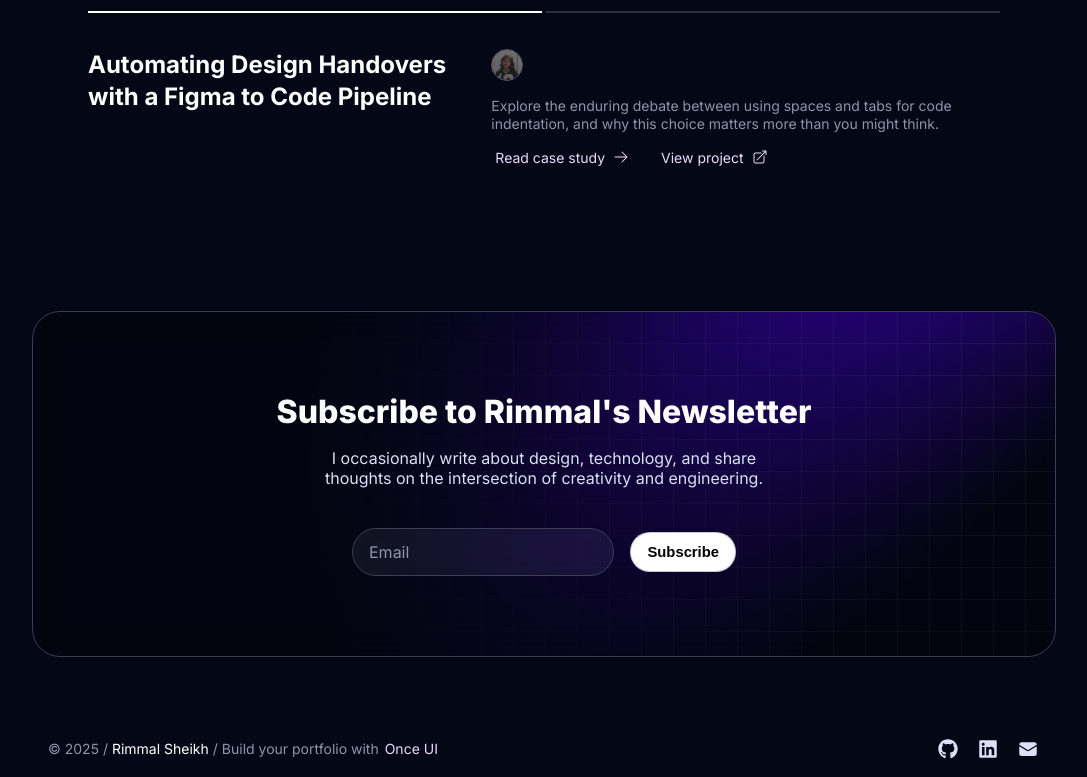
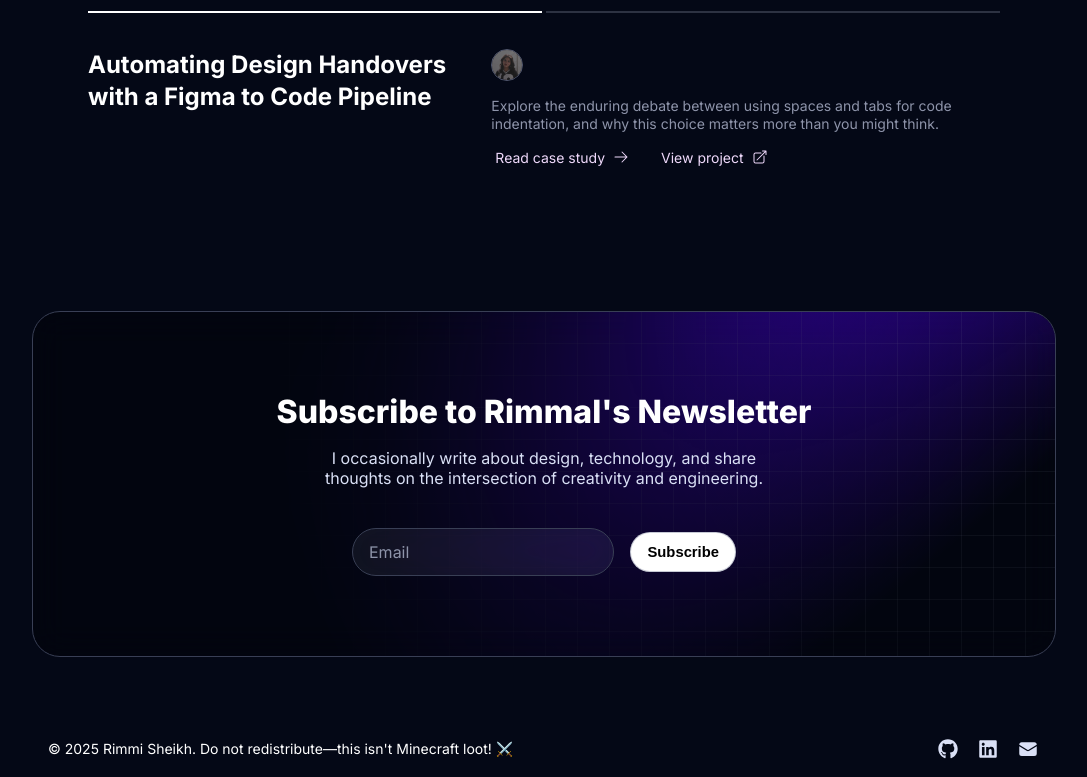
Before and after one commit to rimmi-sheikh/rimmisportfolio, a Next.js app: page / in a window 1280 px wide. Shown: the part 2990-3767 px from the top of the page, without its empty margins (96-1183 px from the left). Built offline with nearby package versions, Linux system fonts and the light colour scheme.

Commit message:
updated footer

```diff
--- a/src/components/Footer.tsx
+++ b/src/components/Footer.tsx
@@ -24,18 +24,7 @@ export const Footer = () => {
         vertical="center"
       >
         <Text variant="body-default-s" onBackground="neutral-strong">
-          <Text onBackground="neutral-weak">© {currentYear} /</Text>
-          <Text paddingX="4">{person.name}</Text>
-          <Text onBackground="neutral-weak">
-            {/* Usage of this template requires attribution. Please don't remove the link to Once UI. */}
-            / Build your portfolio with{" "}
-            <SmartLink
-              style={{ marginLeft: "-0.125rem" }}
-              href="https://once-ui.com/templates/magic-portfolio"
-            >
-              Once UI
-            </SmartLink>
-          </Text>
+          © {currentYear} Rimmi Sheikh. Do not redistribute—this isn't Minecraft loot! ⚔️
         </Text>
         <Flex gap="16">
           {social.map(
```
